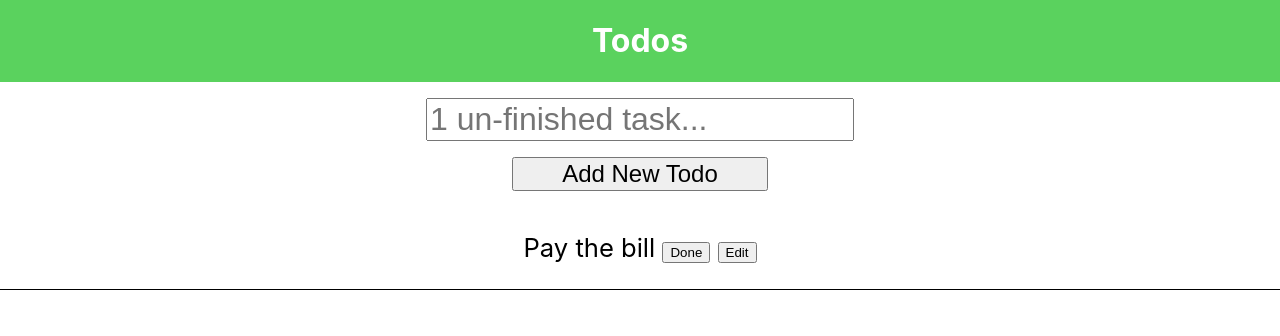
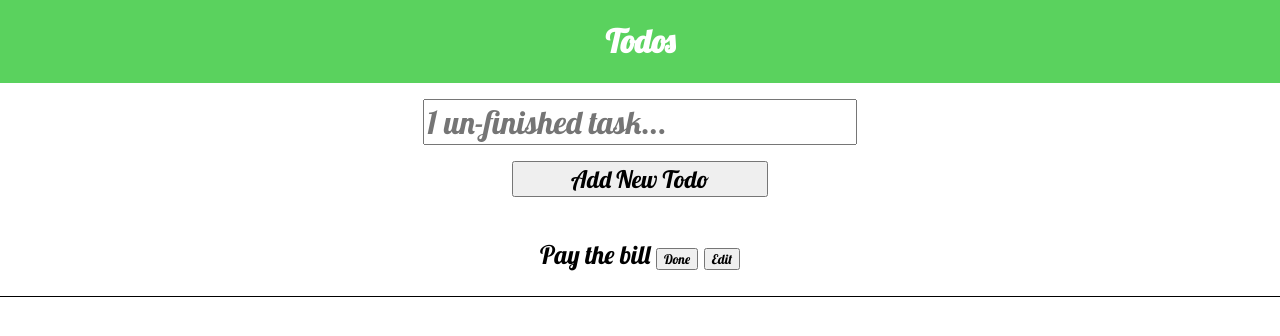
Before and after one commit to iamyusuf/react-todo-app, a React (Create React App) app: page / in a window 1280 px wide. Shown: the top 336 px of the page. Built offline with nearby package versions, Linux system fonts and the light colour scheme.

Commit message:
change font family

```diff
--- a/src/index.css
+++ b/src/index.css
@@ -1,8 +1,13 @@
+/*@import url('https://fonts.googleapis.com/css2?family=Bebas+Neue&family=PT+Sans+Narrow&display=swap');*/
+@import url('https://fonts.googleapis.com/css2?family=Lobster&display=swap');
+
+* {
+  font-family: 'Lobster', cursive;
+}
+
 body {
   margin: 0;
-  font-family: -apple-system, BlinkMacSystemFont, 'Segoe UI', 'Roboto', 'Oxygen',
-    'Ubuntu', 'Cantarell', 'Fira Sans', 'Droid Sans', 'Helvetica Neue',
-    sans-serif;
+  /*font-family: 'Bebas Neue', cursive;*/
   -webkit-font-smoothing: antialiased;
   -moz-osx-font-smoothing: grayscale;
 }
```
